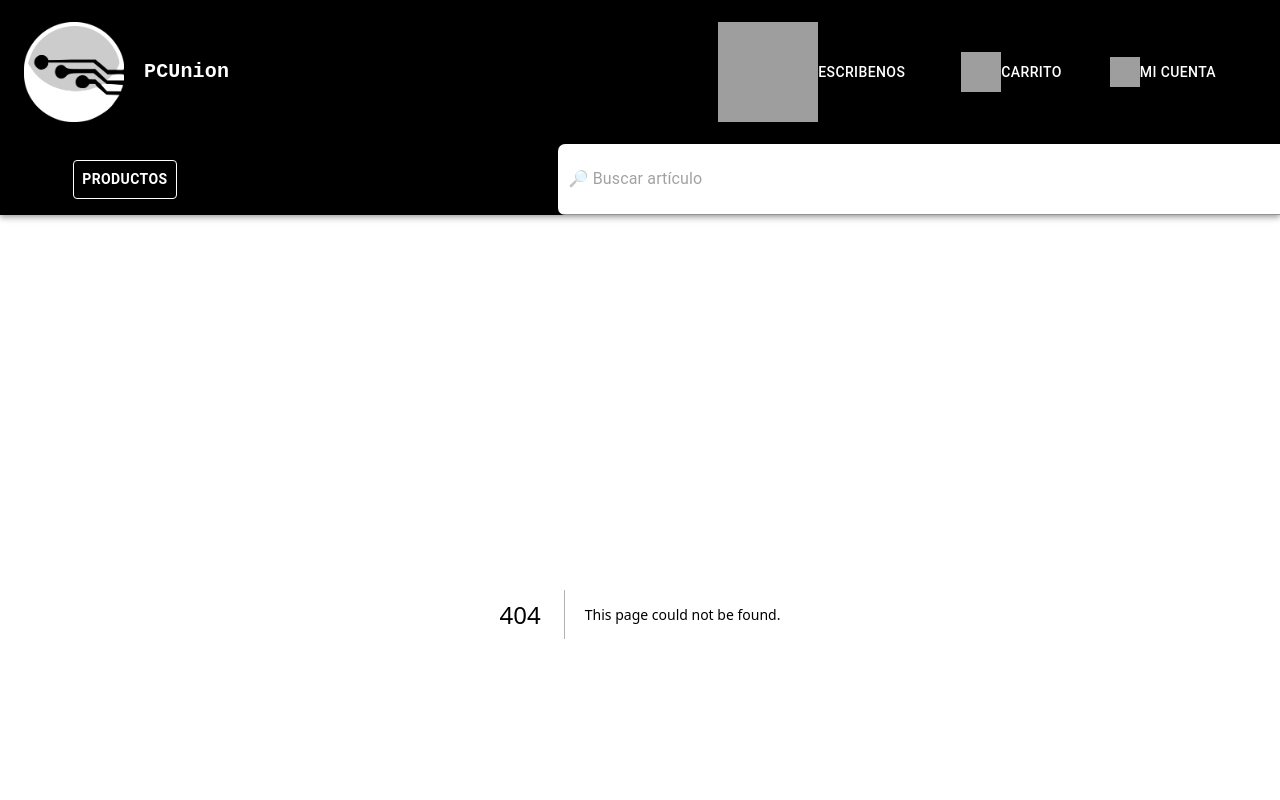
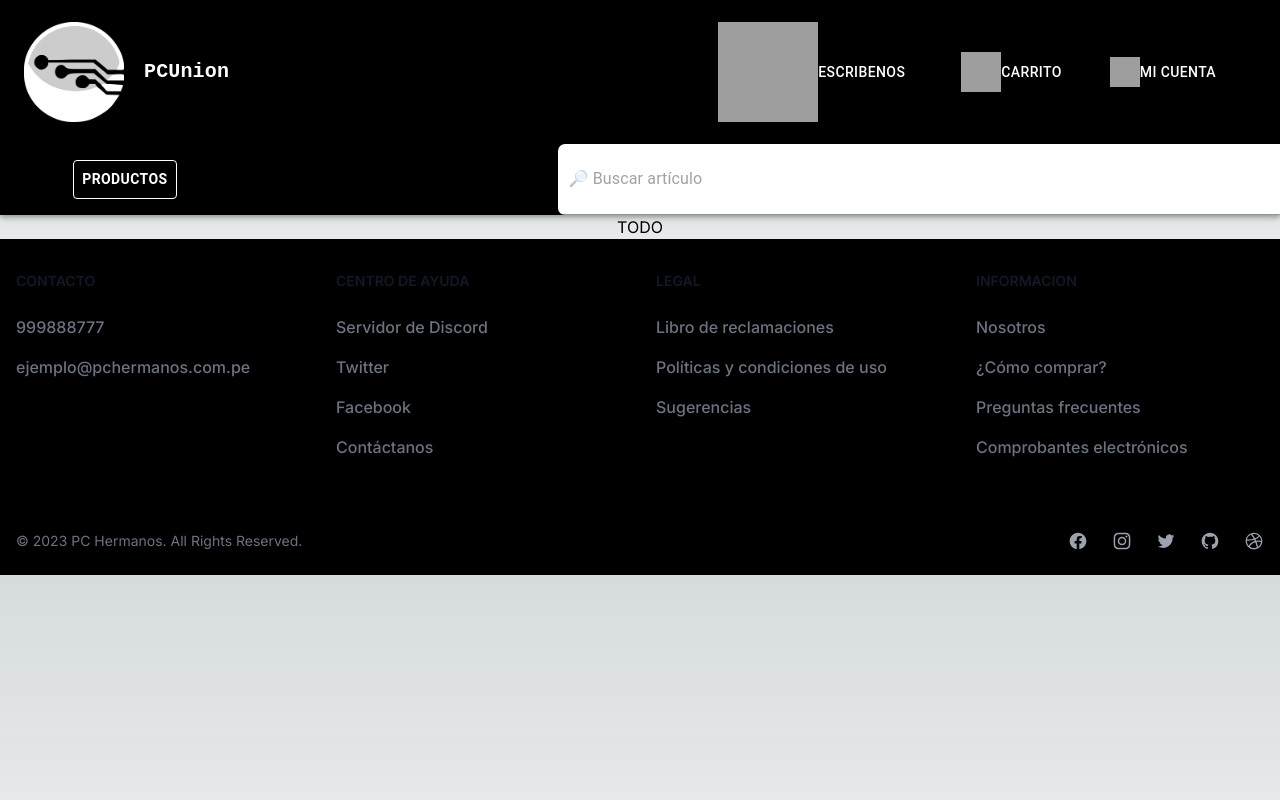
Before and after one commit to Adrian-Cespedes/ProyectoDeltr0n, a Next.js app in the folder deltr0n_client/: page /carrito in a window 1280 px wide. Before the commit this address had no page. Shown: the top 800 px of the page. Built offline with nearby package versions, Linux system fonts and the light colour scheme; grey boxes are pictures that could not be loaded.

Commit message:
solve href & make new TODO's
Add href to the buttons and if the page if empty it is something to do

```diff
--- /dev/null
+++ b/deltr0n_client/app/carrito/page.js
@@ -0,0 +1,8 @@
+export default function carritoPage() {
+    return (
+        <div class="container" style={{display:"flex", alignItems:"center", justifyContent:"center"}}>
+            <h1>TODO</h1>
+        </div>
+    )
+
+}
--- a/deltr0n_client/app/components/ResponsiveAppBar.js
+++ b/deltr0n_client/app/components/ResponsiveAppBar.js
@@ -157,7 +157,7 @@ function ResponsiveAppBar() {
           >
             {links.map(({ label, url, img, styleconfig }) => (
               <Button
-                key={url}
+                href={url}
                 onClick={handleCloseNavMenu}
                 sx={{ my: 2, color: "white", display: "flex" }}
               >
--- /dev/null
+++ b/deltr0n_client/app/contacto/page.js
@@ -0,0 +1,8 @@
+export default function contactanosPage() {
+    return (
+        <div class="container" style={{display:"flex", alignItems:"center", justifyContent:"center"}}>
+            <h1>TODO</h1>
+        </div>
+    )
+
+}
```
